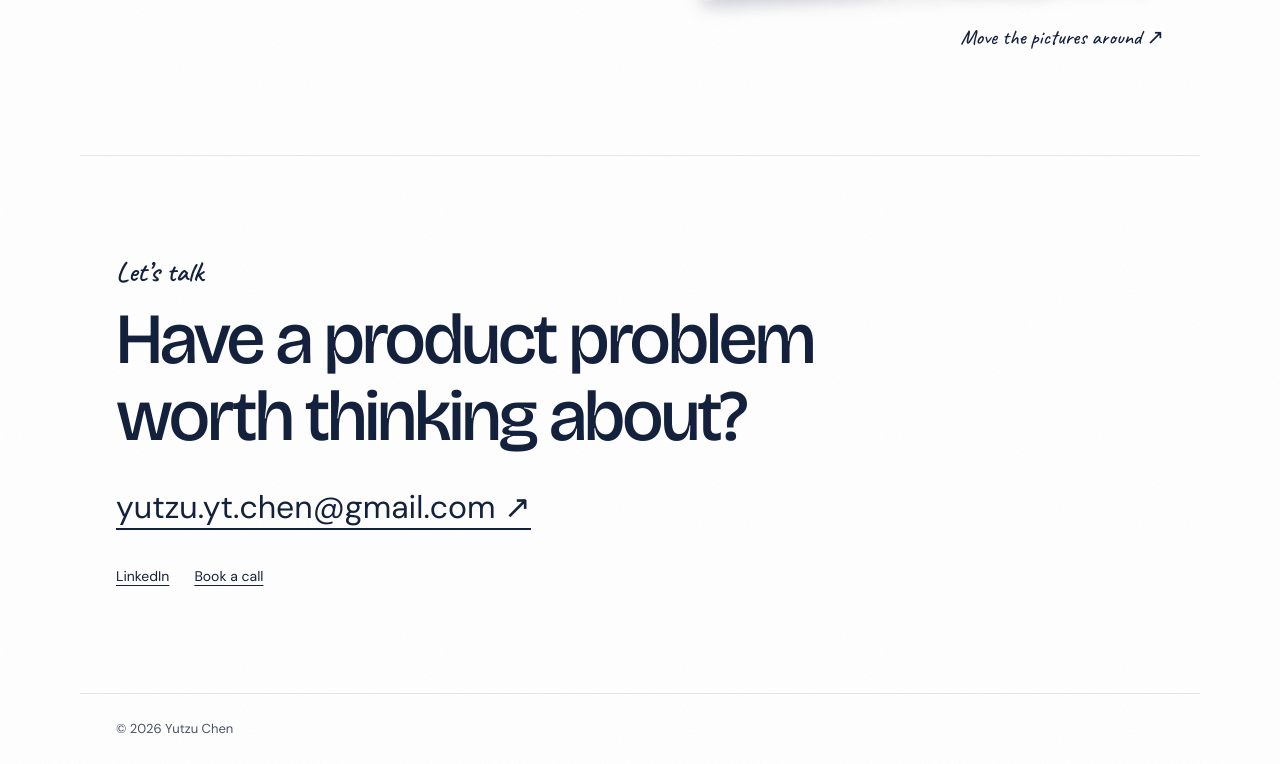
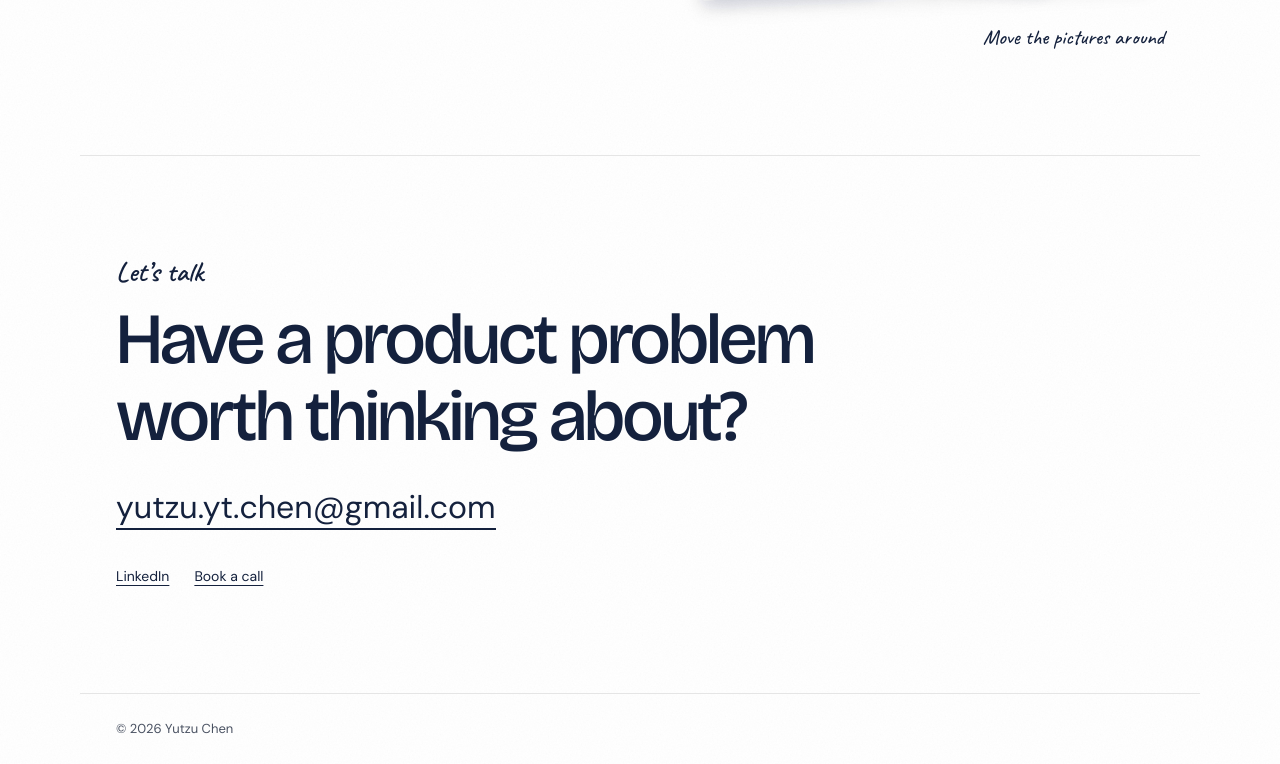
Before and after one commit to yutzu-chen/portfolio, a plain HTML site: page index.html in a window 1280 px wide. Shown: the part 5245-6009 px from the top of the page. Drawn offline with nearby package versions, Linux system fonts and the light colour scheme.

Commit message:
UI update

```diff
--- a/index.html
+++ b/index.html
@@ -639,10 +639,10 @@
           </div>
 
         </div>
-        <p class="album-hint">Move the pictures around ↗</p>
+        <p class="album-hint">Move the pictures around</p>
       </div>
 
     </div>
   </div>
 </section>
-<section id="contact" class="contact"><p class="scribble">Let’s talk</p><h2>Have a product problem worth thinking about?</h2><a href="mailto:yutzu.yt.chen@gmail.com">yutzu.yt.chen@gmail.com <span>↗</span></a><div class="contact-links"><a href="https://www.linkedin.com/in/yutzuchen" target="_blank" rel="noopener">LinkedIn</a><a href="https://calendar.app.google/aSa8bnYkWLDBMPNfA" target="_blank" rel="noopener">Book a call</a></div></section></main><footer>© 2026 Yutzu Chen</footer><script src="scripts/story-illustrations.js?v=20261114-nohand"></script><script src="scripts/main.js?v=20261114-flower"></script></body></html>
+<section id="contact" class="contact"><p class="scribble">Let’s talk</p><h2>Have a product problem worth thinking about?</h2><a href="mailto:yutzu.yt.chen@gmail.com">yutzu.yt.chen@gmail.com</a><div class="contact-links"><a href="https://www.linkedin.com/in/yutzuchen" target="_blank" rel="noopener">LinkedIn</a><a href="https://calendar.app.google/aSa8bnYkWLDBMPNfA" target="_blank" rel="noopener">Book a call</a></div></section></main><footer>© 2026 Yutzu Chen</footer><script src="scripts/story-illustrations.js?v=20261114-nohand"></script><script src="scripts/main.js?v=20261114-flower"></script></body></html>
```
